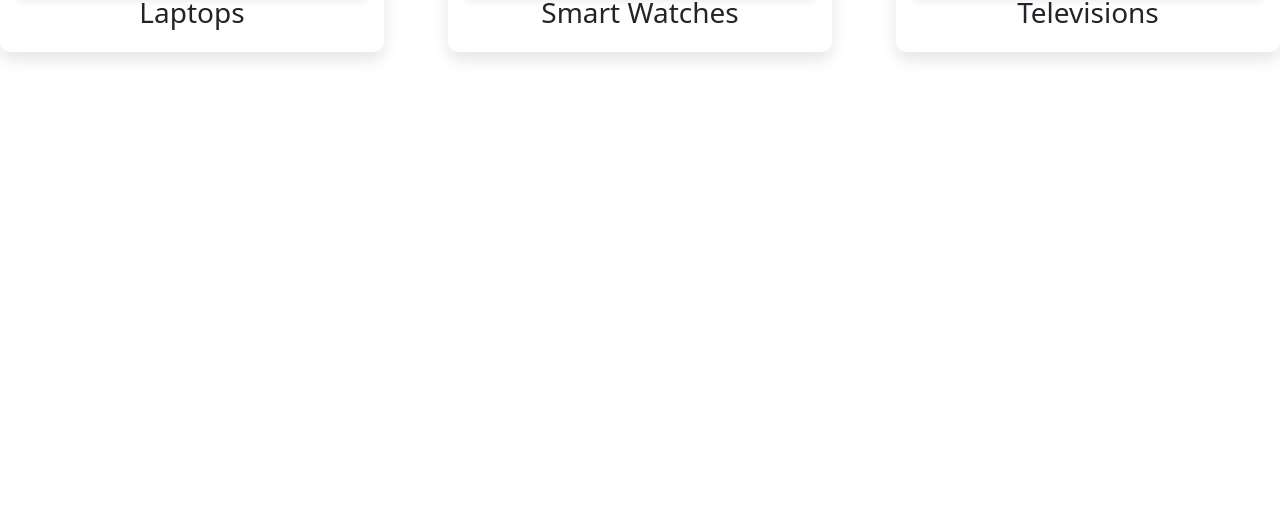
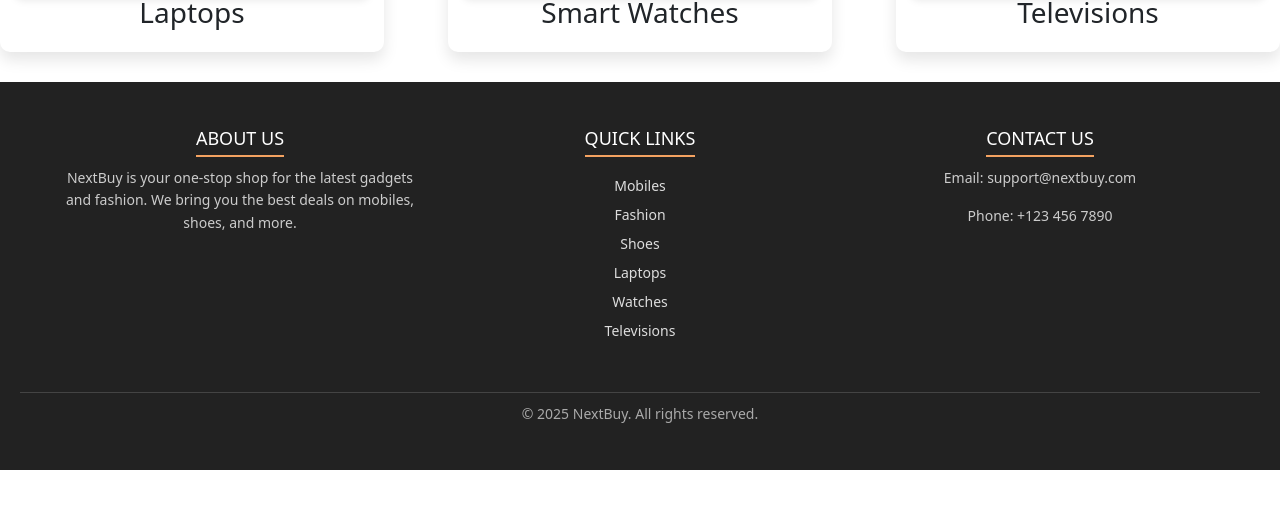
Before and after one commit to bilalms10/React-ecommerce, a React (Create React App) app: page /home in a window 1280 px wide. Shown: the part 752-1260 px from the top of the page. Before the commit the page ends 1004 px from the top, so only its background shows below. Built offline with nearby package versions, Linux system fonts and the light colour scheme.

Commit message:
new component

```diff
--- a/src/components/fashiondata.jsx
+++ b/src/components/fashiondata.jsx
@@ -36,8 +36,16 @@
         </div>
         <div className="navigate-btns">
           <button className="navbtns" onClick={() => navigateTo("/home")}>Home</button>
-          <button className="navbtns" onClick={() => navigateTo("/mobilesdata")}>Mobiles</button>
-          <button className="navbtns" onClick={() => navigateTo("/shoesdata")}>Shoes</button>
+          <div className="product-dropdown">
+  <select className="nav-dropdown" onChange={(e) => navigate(e.target.value)}>
+    <option className="navbtns" value="" disabled selected>Select a Category</option>
+    <option className="navbtns" value="/mobilesdata">Mobiles</option>
+    <option className="navbtns" value="/shoesdata">Shoes</option>
+    <option className="navbtns" value="/laptopdata">Laptops</option>
+    <option className="navbtns"value="/watchdata">Watch</option>
+    <option className="navbtns" value="/televisiondata">Television</option>
+  </select>
+</div>
           <button className="navbtns" onClick={() => navigateTo("/cart")}>View Cart</button>
           <button className="navbtns" onClick={() => navigateTo("/likedProducts")}>Liked Products</button>
         </div>
--- a/src/components/home.css
+++ b/src/components/home.css
@@ -99,9 +99,7 @@
     color: #333;
   }
 
-  .home-img Electronics-img{
 
-  }
 
 
   @media (max-width: 768px) {
@@ -135,3 +133,78 @@
       font-size: 1.5rem;
     }
   }
+
+html, body {
+  height: 100%;
+  margin: 0;
+  display: flex;
+  flex-direction: column;
+}
+
+.home-container {
+  flex: 1;
+}
+
+
+.footer {
+  background-color: #222;
+  color: #fff;
+  padding: 30px 20px;
+  text-align: center;
+  margin-top: auto;
+  width: 100%;
+}
+
+.footer-container {
+  display: flex;
+  flex-wrap: wrap;
+  justify-content: space-around;
+  max-width: 1200px;
+  margin: 0 auto;
+}
+
+.footer-section {
+  flex: 1;
+  min-width: 250px;
+  margin: 15px;
+}
+
+.footer-section h4 {
+  font-size: 18px;
+  margin-bottom: 10px;
+  text-transform: uppercase;
+  border-bottom: 2px solid #f4a261;
+  display: inline-block;
+  padding-bottom: 5px;
+}
+
+.footer-section p {
+  font-size: 14px;
+  color: #ccc;
+  line-height: 1.6;
+}
+
+.footer-section ul {
+  list-style: none;
+  padding: 0;
+}
+
+.footer-section ul li {
+  font-size: 14px;
+  color: #ddd;
+  margin: 8px 0;
+  cursor: pointer;
+  transition: color 0.3s ease-in-out;
+}
+
+.footer-section ul li:hover {
+  color: #f4a261;
+}
+
+.footer-bottom {
+  margin-top: 20px;
+  font-size: 14px;
+  color: #aaa;
+  border-top: 1px solid #444;
+  padding-top: 10px;
+}
--- a/src/components/home.jsx
+++ b/src/components/home.jsx
@@ -105,6 +105,32 @@
                     <h3>Televisions</h3>
                 </div>
 
+<footer className="footer">
+                <div className="footer-container">
+                    <div className="footer-section">
+                        <h4>About Us</h4>
+                        <p>NextBuy is your one-stop shop for the latest gadgets and fashion. We bring you the best deals on mobiles, shoes, and more.</p>
+                    </div>
+                    <div className="footer-section">
+                        <h4>Quick Links</h4>
+                        <ul>
+                            <li onClick={toMobiles}>Mobiles</li>
+                            <li onClick={toFashion}>Fashion</li>
+                            <li onClick={toShoes}>Shoes</li>
+                            <li onClick={toLaptops}>Laptops</li>
+                            <li onClick={toWatch}>Watches</li>
+                            <li onClick={toTv}>Televisions</li>
+                        </ul>
+                    </div>
+                    <div className="footer-section">
+                        <h4>Contact Us</h4>
+                        <p>Email: support@nextbuy.com</p>
+                        <p>Phone: +123 456 7890</p>
+                    </div>
+                </div>
+                <p className="footer-bottom">&copy; 2025 NextBuy. All rights reserved.</p>
+            </footer>
+
             </div>
         </div>
     );
--- a/src/components/laptopdata.jsx
+++ b/src/components/laptopdata.jsx
@@ -36,8 +36,16 @@
         </div>
         <div className="navigate-btns">
           <button className="navbtns" onClick={() => navigateTo("/home")}>Home</button>
-          <button className="navbtns" onClick={() => navigateTo("/mobilesdata")}>Mobiles</button>
-          <button className="navbtns" onClick={() => navigateTo("/shoesdata")}>Shoes</button>
+          <div className="product-dropdown">
+  <select className="nav-dropdown" onChange={(e) => navigate(e.target.value)}>
+    <option className="navbtns" value="" disabled selected>Select a Category</option>
+    <option className="navbtns" value="/fashiondata">Fashion</option>
+    <option className="navbtns" value="/shoesdata">Shoes</option>
+    <option className="navbtns" value="/mobilesdata">Mobiles</option>
+    <option className="navbtns"value="/watchdata">Watch</option>
+    <option className="navbtns" value="/televisiondata">Television</option>
+  </select>
+</div>
           <button className="navbtns" onClick={() => navigateTo("/cart")}>View Cart</button>
           <button className="navbtns" onClick={() => navigateTo("/likedProducts")}>Liked Products</button>
         </div>
@@ -45,7 +53,7 @@
       <div className="laptop-product-grid">
         {laptopProducts.map((laptop, index) => (
           <div key={index} className="product-card">
-            <img className="product-image" src={laptop.Image} alt={laptop.name} />
+            <img className="lap-product-image" src={laptop.Image} alt={laptop.name} />
             <div className="product-details">
               <h2>{laptop.Name}</h2>
               <p className="description">{laptop.Description}</p>
--- a/src/components/mobilesdata.jsx
+++ b/src/components/mobilesdata.jsx
@@ -35,8 +35,16 @@
         <div className="navtxt"><h3>NEXTBUY</h3></div>
         <div className="navigate-btns">
           <button className="navbtns" onClick={() => navigate("/home")}>Home</button>
-          <button className="navbtns" onClick={() => navigate("/fashiondata")}>Fashion</button>
-          <button className="navbtns" onClick={() => navigate("/shoesdata")}>Shoes</button>
+          <div className="product-dropdown">
+  <select className="nav-dropdown" onChange={(e) => navigate(e.target.value)}>
+    <option className="navbtns" value="" disabled selected>Select a Category</option>
+    <option className="navbtns" value="/fashiondata">Fashion</option>
+    <option className="navbtns" value="/shoesdata">Shoes</option>
+    <option className="navbtns" value="/laptopdata">Laptops</option>
+    <option className="navbtns"value="/watchdata">Watch</option>
+    <option className="navbtns" value="/televisiondata">Television</option>
+  </select>
+</div>
           <button className="navbtns" onClick={() => navigate("/cart")}>View Cart</button>
           <button className="navbtns" onClick={() => navigate("/likedProducts")}>Liked Products</button>
         </div>
--- a/src/components/products1.jsx
+++ b/src/components/products1.jsx
@@ -353,64 +353,165 @@
     },
 
     {
-        Brand: "ASUS",
+        Brand: "Fastrack",
         Type : "Watch",
-        Name: "ASUS Vivobook",
+        Name: "Fastrack Revoltt FR2Pro-1.43",
+        Description: "Premium Fashion|Metal Design|AMOLED|AOD|AI Voice Assistant Smartwatch",
+        Colour: "Black",
+        Price: 3499,
+        count: 80,
+        Image: "https://rukminim2.flixcart.com/image/612/612/xif0q/smartwatch/p/3/y/-original-imah4nbwjqkxfczp.jpeg?q=70"
+
+    },
+
+    {
+        Brand: "Fire-Boltt",
+        Type : "Watch",
+        Name: "Fire-Boltt Legacy",
+        Description: "Fire-Boltt Legacy 36.3mm (1.43) AMOLED Bluetooth Calling with First Ever Wireless Charging Smartwatch",
+        Colour: "Black",
+        Price: 1700,
+        count: 10,
+        Image: "https://rukminim2.flixcart.com/image/612/612/xif0q/smartwatch/o/s/v/-original-imagxp8tn2tzf9rs.jpeg?q=70"
+
+    },
+
+    {
+        Brand: "realme",
+        Type : "Watch",
+        Name: "realme Watch S2",
+        Description: "1.32 AMOLED, auto-brightness,Gesture Control, 3D warmup guide,GPS Smartwatch",
+        Colour: "Dark Grey",
+        Price: 4199,
+        count: 10,
+        Image: "https://rukminim2.flixcart.com/image/612/612/xif0q/smartwatch/4/l/l/-original-imah35ypcy5zxdmq.jpeg?q=70"
+
+    },
+
+    {
+        Brand: "CMF by Nothing",
+        Type : "Watch",
+        Name: "CMF by Nothing Watch Pro 2",
         Description: "ASUS Vivobook 15 Intel Core i3 12th Gen 1215U",
         Colour: "White",
         Price: 32990,
         count: 10,
-        Image: "https://rukminim2.flixcart.com/image/312/312/xif0q/computer/r/1/u/-original-imah4dgxkumxvuer.jpeg?q=70"
+        Image: "https://rukminim2.flixcart.com/image/612/612/xif0q/smartwatch/y/q/h/-original-imah2gmfunhhascz.jpeg?q=70"
 
     },
 
     {
-        Brand: "ASUS",
+        Brand: "SAMSUNG",
         Type : "Watch",
-        Name: "ASUS Vivobook",
-        Description: "ASUS Vivobook 15 Intel Core i3 12th Gen 1215U",
+        Name: "SAMSUNG Galaxy Watch Ultra LTE",
+        Description: "SAMSUNG Galaxy Watch Ultra LTE",
         Colour: "White",
-        Price: 32990,
+        Price: 59999,
         count: 10,
-        Image: "https://rukminim2.flixcart.com/image/312/312/xif0q/computer/r/1/u/-original-imah4dgxkumxvuer.jpeg?q=70"
+        Image: "https://rukminim2.flixcart.com/image/612/612/xif0q/smartwatch/5/z/o/-original-imah8jh5zysz7tht.jpeg?q=70"
 
     },
 
     {
-        Brand: "ASUS",
-        Type : "Watch",
-        Name: "ASUS Vivobook",
-        Description: "ASUS Vivobook 15 Intel Core i3 12th Gen 1215U",
-        Colour: "White",
-        Price: 32990,
+        Brand: "TCL",
+        Type : "Television",
+        Name: "TCL 215 cm (85 inch)",
+        Description: " QLED Ultra HD (4K) Smart Google TV T-SCREEN |Dolby Vision-Atmos | Hands-Free Voice Control| 120 Hz game Accelerator  (85C655)",
+        Colour: "Grey",
+        Price: 149990,
         count: 10,
-        Image: "https://rukminim2.flixcart.com/image/312/312/xif0q/computer/r/1/u/-original-imah4dgxkumxvuer.jpeg?q=70"
+        Image: "https://rukminim2.flixcart.com/image/312/312/xif0q/television/q/j/j/-original-imah4z93sqxvrhyd.jpeg?q=70"
+
+    },
+    {
+        Brand: "TOSHIBA",
+        Type : "Television",
+        Name: "TOSHIBA Z670MP",
+        Description: "TOSHIBA Z670MP 215 cm (85 inch) QLED Ultra HD (4K) Smart VIDAA TV 256 Zones Full Array Local Dimming, 144Hz Native Refresh Rate and Power Bass Woofer  (85Z670MP)",
+        Colour: "Black",
+        Price: 199999,
+        count: 10,
+        Image: "https://rukminim2.flixcart.com/image/312/312/xif0q/television/n/y/2/-original-imagvbtn7fztzzm3.jpeg?q=70"
+
+    },
+    {
+        Brand: "SAMSUNG",
+        Type : "Television",
+        Name: "SAMSUNG QN90BAKL",
+        Description: "SAMSUNG QN90BAKL 163 cm (65 inch) QLED Ultra HD (4K) Smart Tizen TV  (QA65QN90BAKLXL)",
+        Colour: "Black",
+        Price: 179990,
+        count: 10,
+        Image: "https://rukminim2.flixcart.com/image/312/312/xif0q/television/k/d/i/qa65qn90baklxl-samsung-original-imagg9pbvntzftgx.jpeg?q=70"
+
+    },
+    {
+        Brand: "LG",
+        Type : "Television",
+        Name: "LG",
+        Description: "LG 164 cm (65 inch) OLED Ultra HD (4K) Smart WebOS TV  (OLED65B8PTA)",
+        Colour: "Black",
+        Price: 253699,
+        count: 10,
+        Image: "https://rukminim2.flixcart.com/image/312/312/xif0q/television/a/0/g/-original-imahygghfhmxh8zv.jpeg?q=70"
+
+    },
+    {
+        Brand: "Hisense",
+        Type : "Television",
+        Name: "Hisense U7K",
+        Description: "Hisense U7K 189 cm (75 inch) Ultra HD (4K) Mini LED Smart VIDAA TV  (75U7K)",
+        Colour: "Grey",
+        Price: 149999,
+        count: 10,
+        Image: "https://rukminim2.flixcart.com/image/312/312/xif0q/television/y/2/i/-original-imagzep2kbfkg7jk.jpeg?q=70"
+
+    },
+    {
+        Brand: "SONY",
+        Type : "Television",
+        Name: "SONY BRAVIA 3",
+        Description: "163.9 cm (65 inch) Ultra HD (4K) LED Smart Google TV 2024 Edition with Advanced AI Processor X1 HDR, Sony Picture Core, Dolby Vision Atmos  (K-65S30)",
+        Colour: "Black",
+        Price: 106390,
+        count: 10,
+        Image: "https://rukminim2.flixcart.com/image/312/312/xif0q/television/x/1/e/-original-imah3gz4zydv23zv.jpeg?q=70"
+
+    },
+    {
+        Brand: "LG",
+        Type : "Television",
+        Name: "LG CX",
+        Description: "LG CX 164 cm (65 inch) OLED Ultra HD (4K) Smart WebOS TV  (OLED65CXPTA)",
+        Colour: "Grey",
+        Price: 169990,
+        count: 10,
+        Image: "https://rukminim2.flixcart.com/image/312/312/kg9qbgw0/television/h/f/d/lg-oled65cxpta-original-imafwjxjgj2ztfgq.jpeg?q=70"
+
+    },
+    {
+        Brand: "Acer",
+        Type : "Television",
+        Name: "Acer",
+        Description: "Acer 177 cm (70 inch) Ultra HD (4K) LED Smart Google TV  (AR70GR2851UD)",
+        Colour: "Grey",
+        Price: 64990,
+        count: 10,
+        Image: "https://rukminim2.flixcart.com/image/312/312/xif0q/television/9/v/t/-original-imagu2cfeceq5kdg.jpeg?q=70"
+
+    },
+    {
+        Brand: "Blaupunkt",
+        Type : "Television",
+        Name: "Blaupunkt",
+        Description: "Blaupunkt 189 cm (75 inch) QLED Ultra HD (4K) Smart Google TV Dolby Vision & Atmos  (75QD7040)",
+        Colour: "black",
+        Price: 74999,
+        count: 10,
+        Image: "https://rukminim2.flixcart.com/image/312/312/xif0q/television/k/1/z/75qd7040-blaupunkt-original-imagq69zedgpqf7n.jpeg?q=70"
 
     },
 
-    {
-        Brand: "ASUS",
-        Type : "Watch",
-        Name: "ASUS Vivobook",
-        Description: "ASUS Vivobook 15 Intel Core i3 12th Gen 1215U",
-        Colour: "White",
-        Price: 32990,
-        count: 10,
-        Image: "https://rukminim2.flixcart.com/image/312/312/xif0q/computer/r/1/u/-original-imah4dgxkumxvuer.jpeg?q=70"
-
-    },
-
-    {
-        Brand: "ASUS",
-        Type : "Watch",
-        Name: "ASUS Vivobook",
-        Description: "ASUS Vivobook 15 Intel Core i3 12th Gen 1215U",
-        Colour: "White",
-        Price: 32990,
-        count: 10,
-        Image: "https://rukminim2.flixcart.com/image/312/312/xif0q/computer/r/1/u/-original-imah4dgxkumxvuer.jpeg?q=70"
-
-    },
 
 ];
 console.log(Products)
--- a/src/components/shoesdata.jsx
+++ b/src/components/shoesdata.jsx
@@ -32,8 +32,16 @@
         </div>
         <div className="navigate-btns">
           <button className="navbtns" onClick={() => navigate("/home")}>Home</button>
-          <button className="navbtns" onClick={() => navigate("/fashiondata")}>Fashion</button>
-          <button className="navbtns" onClick={() => navigate("/mobilesdata")}>Mobiles</button>
+          <div className="product-dropdown">
+  <select className="nav-dropdown" onChange={(e) => navigate(e.target.value)}>
+    <option className="navbtns" value="" disabled selected>Select a Category</option>
+    <option className="navbtns" value="/fashiondata">Fashion</option>
+    <option className="navbtns" value="/mobilesdata">Mobiles</option>
+    <option className="navbtns" value="/laptopdata">Laptops</option>
+    <option className="navbtns"value="/watchdata">Watch</option>
+    <option className="navbtns" value="/televisiondata">Television</option>
+  </select>
+</div>
           <button className="navbtns" onClick={() => navigate("/cart")}>View Cart</button>
           <button className="navbtns" onClick={() => navigate("/likedProducts")}>Liked Products</button>
         </div>
--- a/src/components/televisiondata.jsx
+++ b/src/components/televisiondata.jsx
@@ -36,16 +36,24 @@
         </div>
         <div className="navigate-btns">
           <button className="navbtns" onClick={() => navigateTo("/home")}>Home</button>
-          <button className="navbtns" onClick={() => navigateTo("/mobilesdata")}>Mobiles</button>
-          <button className="navbtns" onClick={() => navigateTo("/shoesdata")}>Shoes</button>
+          <div className="product-dropdown">
+  <select className="nav-dropdown" onChange={(e) => navigate(e.target.value)}>
+    <option className="navbtns" value="" disabled selected>Select a Category</option>
+    <option className="navbtns" value="/fashiondata">Fashion</option>
+    <option className="navbtns" value="/shoesdata">Shoes</option>
+    <option className="navbtns" value="/laptopdata">Laptops</option>
+    <option className="navbtns"value="/watchdata">Watch</option>
+    <option className="navbtns" value="/mobilesdata">Mobiles</option>
+  </select>
+</div>
           <button className="navbtns" onClick={() => navigateTo("/cart")}>View Cart</button>
           <button className="navbtns" onClick={() => navigateTo("/likedProducts")}>Liked Products</button>
         </div>
       </div>
-      <div className="product-grid">
+      <div className="tv-product-grid">
         {televisionProducts.map((television, index) => (
           <div key={index} className="product-card">
-            <img className="product-image" src={television.Image} alt={television.name} />
+            <img className="tv-product-image" src={television.Image} alt={television.name} />
             <div className="product-details">
               <h2>{television.Name}</h2>
               <p className="description">{television.Description}</p>
--- a/src/components/watchdata.jsx
+++ b/src/components/watchdata.jsx
@@ -36,8 +36,16 @@
         </div>
         <div className="navigate-btns">
           <button className="navbtns" onClick={() => navigateTo("/home")}>Home</button>
-          <button className="navbtns" onClick={() => navigateTo("/mobilesdata")}>Mobiles</button>
-          <button className="navbtns" onClick={() => navigateTo("/shoesdata")}>Shoes</button>
+          <div className="product-dropdown">
+  <select className="nav-dropdown" onChange={(e) => navigate(e.target.value)}>
+    <option className="navbtns" value="" disabled selected>Select a Category</option>
+    <option className="navbtns" value="/fashiondata">Fashion</option>
+    <option className="navbtns" value="/shoesdata">Shoes</option>
+    <option className="navbtns" value="/laptopdata">Laptops</option>
+    <option className="navbtns"value="/mobilesdata">Mobiles</option>
+    <option className="navbtns" value="/televisiondata">Television</option>
+  </select>
+</div>
           <button className="navbtns" onClick={() => navigateTo("/cart")}>View Cart</button>
           <button className="navbtns" onClick={() => navigateTo("/likedProducts")}>Liked Products</button>
         </div>
```
Also changed, not shown: src/components/productdatas.css (+31 -0 lines).
